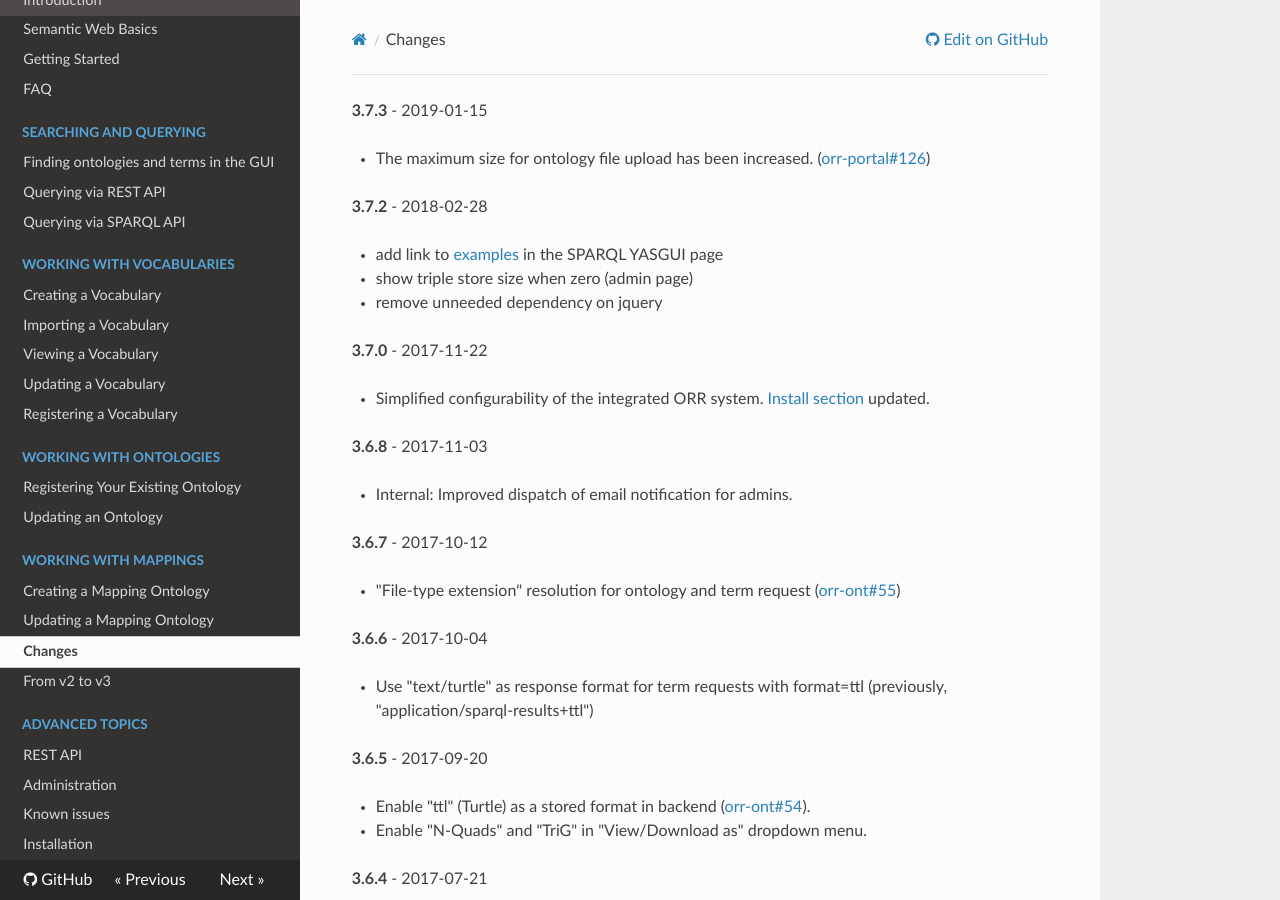
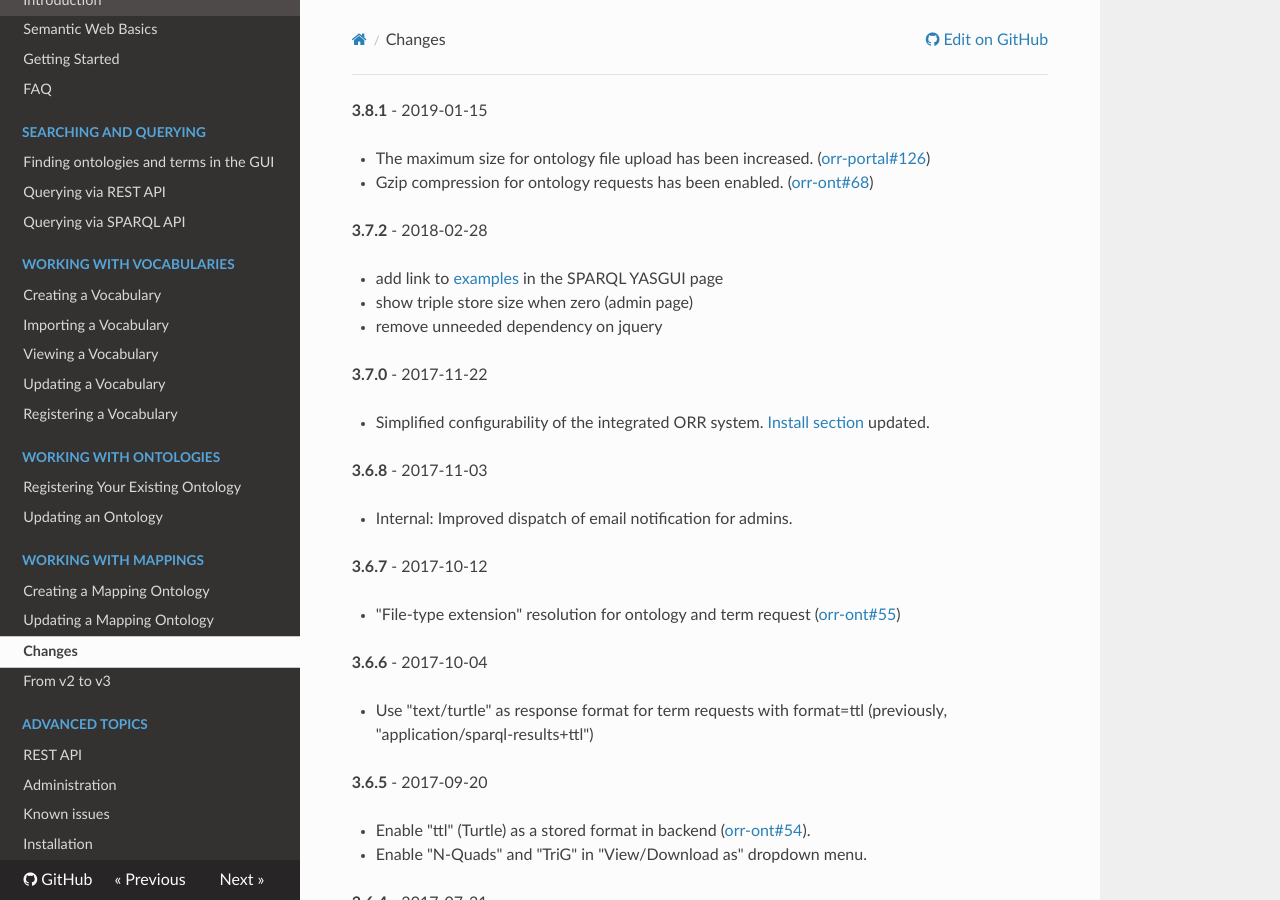
Before and after one commit to mmisw/mmiorr-docs, an MkDocs documentation site: the page built from docs/changes.md, in a window 1280 px wide and 900 px high. Built offline with MkDocs 1.6.1, drawn with Linux system fonts in a browser that asks for light colours; nearby versions of some CDN libraries; old or Windows-style settings are respelled for this version of MkDocs.

Commit message:
ORR 3.8.1

```diff
--- a/docs/changes.md
+++ b/docs/changes.md
@@ -1,7 +1,10 @@
-**3.7.3** - 2019-01-15
+**3.8.1** - 2019-01-15
 
 - The maximum size for ontology file upload has been increased.
   ([orr-portal#126](https://github.com/mmisw/orr-portal/issues/126))
+
+- Gzip compression for ontology requests has been enabled.
+  ([orr-ont#68](https://github.com/mmisw/orr-ont/issues/68))
 
 **3.7.2** - 2018-02-28
 
```
